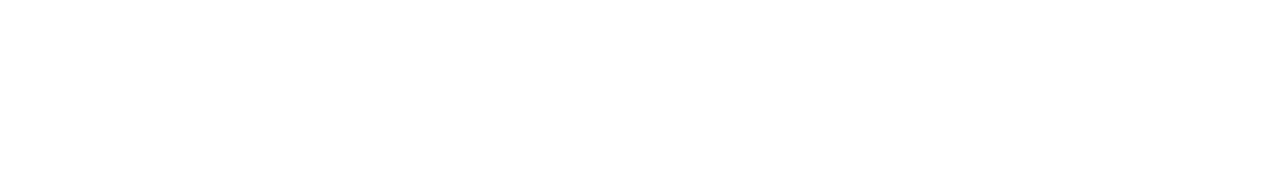
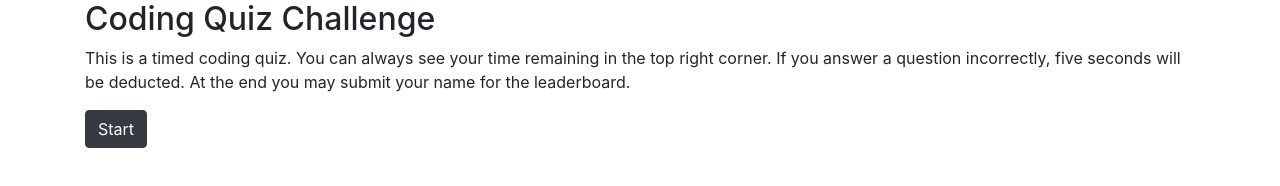
Before and after one commit to kwilks3/Code-Quiz, a plain HTML site: page index.html in a window 1280 px wide. Drawn offline with nearby package versions, Linux system fonts and the light colour scheme.

Commit message:
Added heading, intro, and start button

```diff
--- a/index.html
+++ b/index.html
@@ -2,10 +2,26 @@
 <html>
   <head>
     <meta charset="UTF-8" />
+    <link
+      rel="stylesheet"
+      href="https://stackpath.bootstrapcdn.com/bootstrap/4.4.1/css/bootstrap.min.css"
+      integrity="sha384-Vkoo8x4CGsO3+Hhxv8T/Q5PaXtkKtu6ug5TOeNV6gBiFeWPGFN9MuhOf23Q9Ifjh"
+      crossorigin="anonymous"
+    />
     <link rel="stylesheet" href="./assets/css/style.css" />
     <title>Code Quiz</title>
   </head>
   <body>
+    <section class="container">
+      <h2>Coding Quiz Challenge</h2>
+      <p>
+        This is a timed coding quiz. You can always see your time remaining in
+        the top right corner. If you answer a question incorrectly, five seconds
+        will be deducted. At the end you may submit your name for the
+        leaderboard.
+      </p>
+      <button type="button" class="btn btn-dark">Start</button>
+    </section>
     <script src="./assets/js/script.js"></script>
   </body>
 </html>
```
